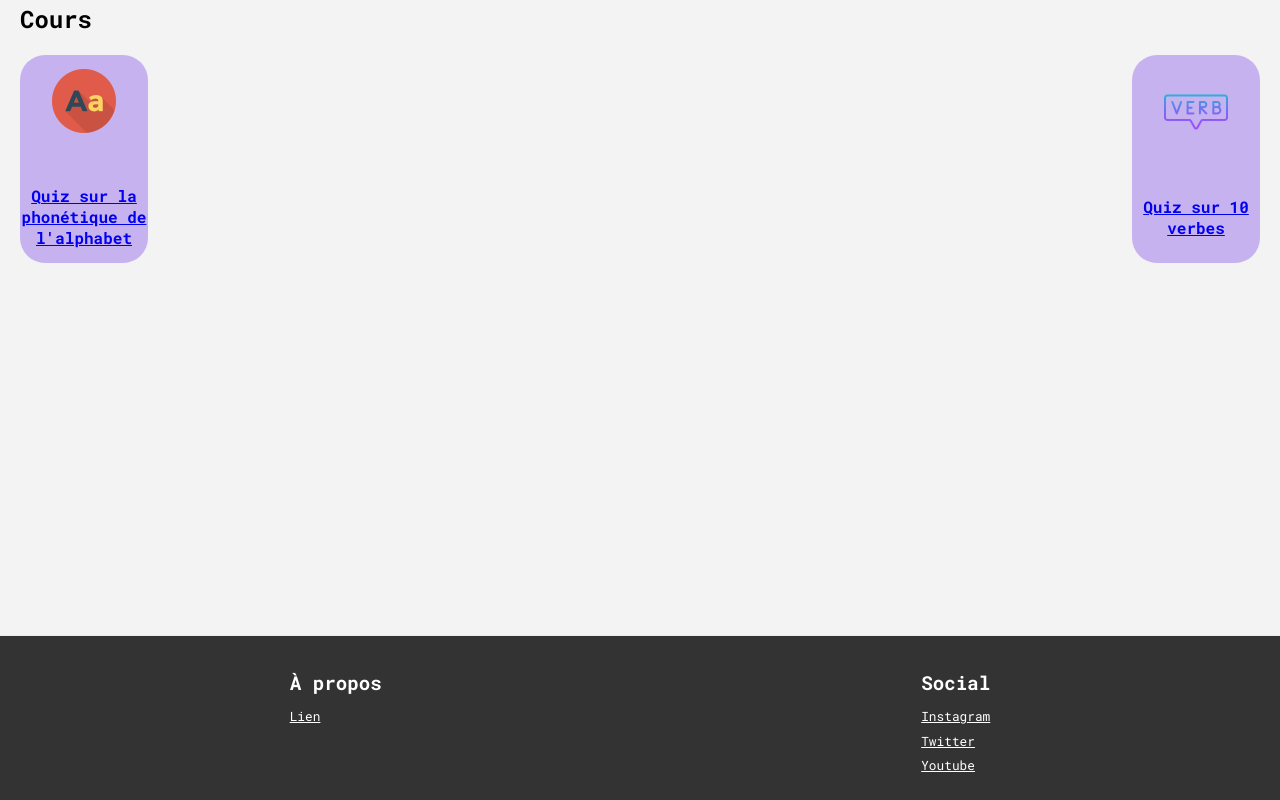
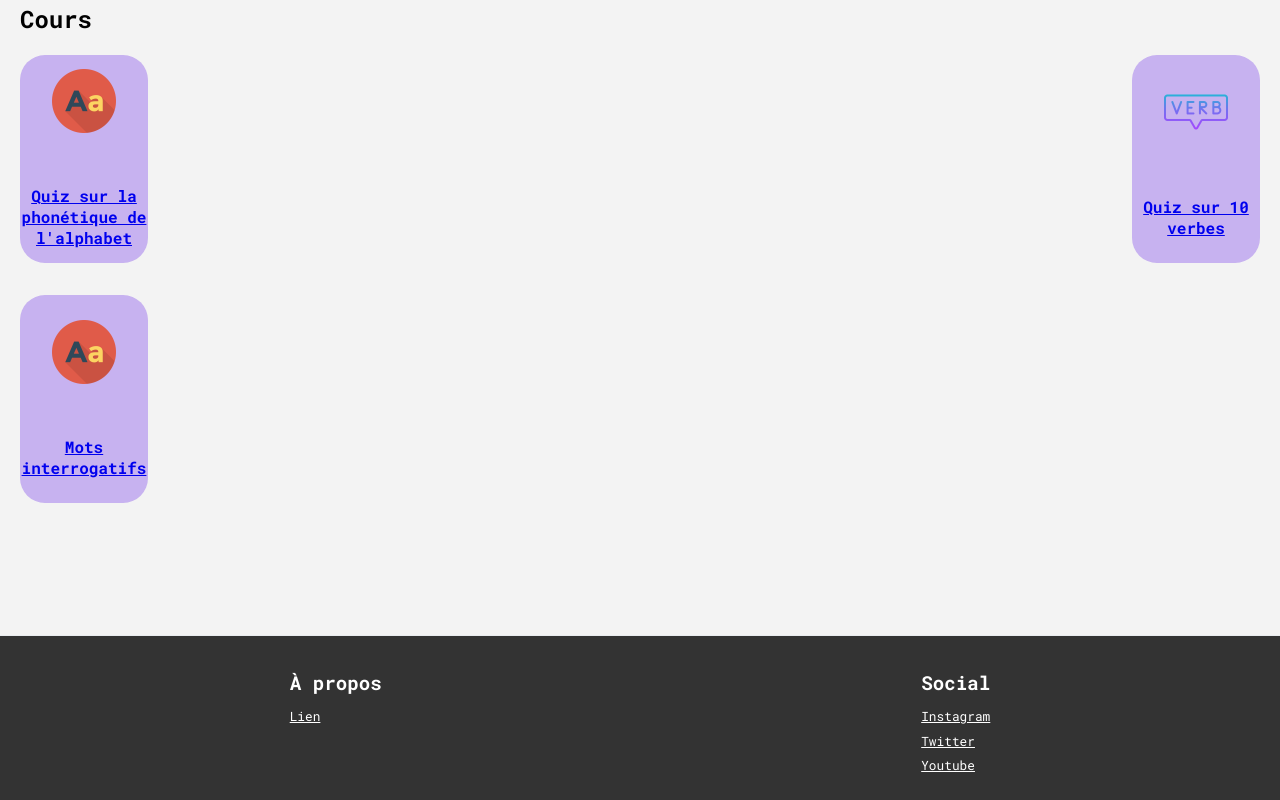
Before and after one commit to Bozeyy/LearnBulgare, a React (Vite) app in the folder LEARNBULGARE/: page /quizHome in a window 1280 px wide. Shown: the part 1430-2230 px from the top of the page. Built offline with nearby package versions, Linux system fonts and the light colour scheme.

Commit message:
course: adding course for interrogative words

```diff
--- a/LEARNBULGARE/src/pages/AppRoutes.jsx
+++ b/LEARNBULGARE/src/pages/AppRoutes.jsx
@@ -4,6 +4,7 @@ import Home from "./Home";
 import QuizHome from "./course/quiz/QuizHome";
 import { useLetterQuizData } from "./course/quiz/data/letterphonetic"; // Import du hook
 import { useVerbes0_10QuizData } from "./course/quiz/data/verbes_quiz_0_10"; // Import du hook
+import { useInterrogativeWordsQuizData } from "./course/quiz/data/interro_words"; // Import du hook
 
 
 import Quiz from "./course/quiz/Quiz";
@@ -39,6 +40,15 @@ const AppRoutes = () => {
                     />
                 }
             />
+            <Route
+                path="/interroWords"
+                element={
+                    <Quiz
+                        quiz_questions={useInterrogativeWordsQuizData().data}
+                        title={useInterrogativeWordsQuizData().title}
+                    />
+                }
+            />
 
 
 
--- a/LEARNBULGARE/src/pages/course/quiz/QuizHome.jsx
+++ b/LEARNBULGARE/src/pages/course/quiz/QuizHome.jsx
@@ -11,12 +11,14 @@ function QuizHome() {
         fr: {
             courses: "Cours",
             alphabetQuiz: "Quiz sur la phonétique de l'alphabet",
-            verbsQuiz: "Quiz sur 10 verbes"
+            verbsQuiz: "Quiz sur 10 verbes",
+            interroWords: "Mots interrogatifs"
         },
         en: {
             courses: "Courses",
             alphabetQuiz: "Alphabet Phonetics Quiz",
-            verbsQuiz: "10 Verbs Quiz"
+            verbsQuiz: "10 Verbs Quiz",
+            interroWords: "Interrogative Words"
         }
     };
 
@@ -31,7 +33,7 @@ function QuizHome() {
             </div>
             <div className="content">
                 <div className="line_course">
-                    <Link to="/alphabetQuizz">
+                    <Link to="/interroWords">
                         <div className='course'>
                             <div className="icon_course">
                                 <img src="./images/alphabet.png" alt="" />
@@ -52,8 +54,20 @@ function QuizHome() {
                         </div>
                     </Link>
                 </div>
+                <div className="line_course">
+                    <Link to="/interroWords">
+                        <div className='course'>
+                            <div className="icon_course">
+                                <img src="./images/alphabet.png" alt="" />
+                            </div>
+                            <div className="title_course">
+                                <h1 id="title_course">{translations[language].interroWords}</h1>
+                            </div>
+                        </div>
+                    </Link>
+                </div>
             </div>
-        </div>
+        </div >
     );
 }
 
--- /dev/null
+++ b/LEARNBULGARE/src/pages/course/quiz/data/interro_words.jsx
@@ -0,0 +1,37 @@
+import { LanguageContext } from "../../../../context/LanguageContext";
+import { useContext } from "react";
+
+const translations = {
+  fr: {
+    title: "Mots interrogatifs",
+    words: [
+      { question: "Où ?", answer: "Къде?" },
+      { question: "Quand ?", answer: "Кога?" },
+      { question: "Comment ?", answer: "Как?" },
+      { question: "Pourquoi ?", answer: "Защо?" },
+      { question: "Qui ?", answer: "Кой?" },
+      { question: "Quel ?", answer: "Кой? / Коя? / Кое? / Кои?" }
+    ]
+  },
+  en: {
+    title: "Interrogative words",
+    words: [
+      { question: "Where?", answer: "Къде?" },
+      { question: "When?", answer: "Кога?" },
+      { question: "How?", answer: "Как?" },
+      { question: "Why?", answer: "Защо?" },
+      { question: "Who?", answer: "Кой?" },
+      { question: "Which?", answer: "Кой? / Коя? / Кое? / Кои?" }
+    ]
+  }
+};
+
+const useInterrogativeWordsQuizData = () => {
+  const { language } = useContext(LanguageContext);
+  return {
+    data: translations[language].words,
+    title: translations[language].title
+  };
+};
+
+export { useInterrogativeWordsQuizData };
```
